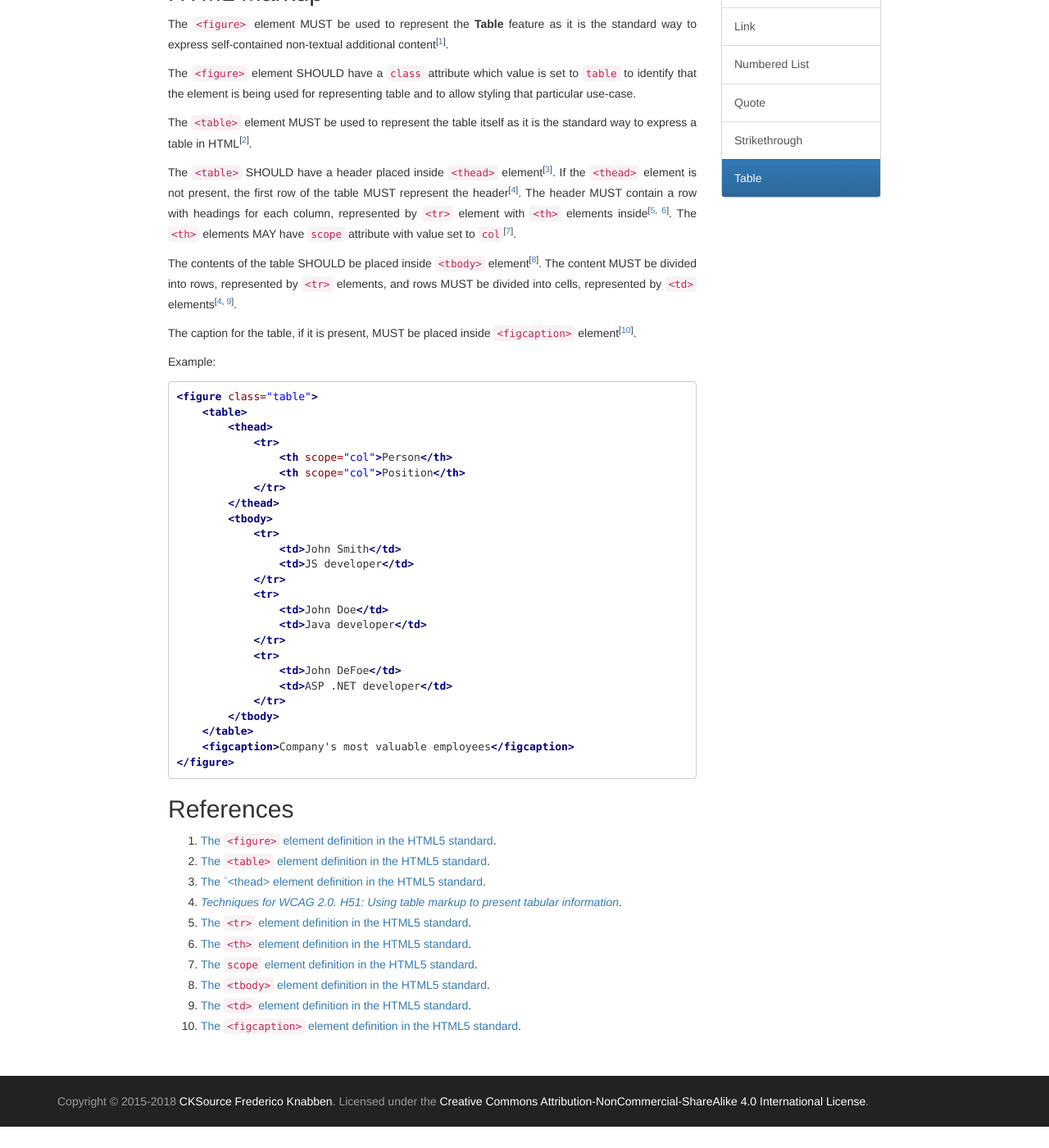
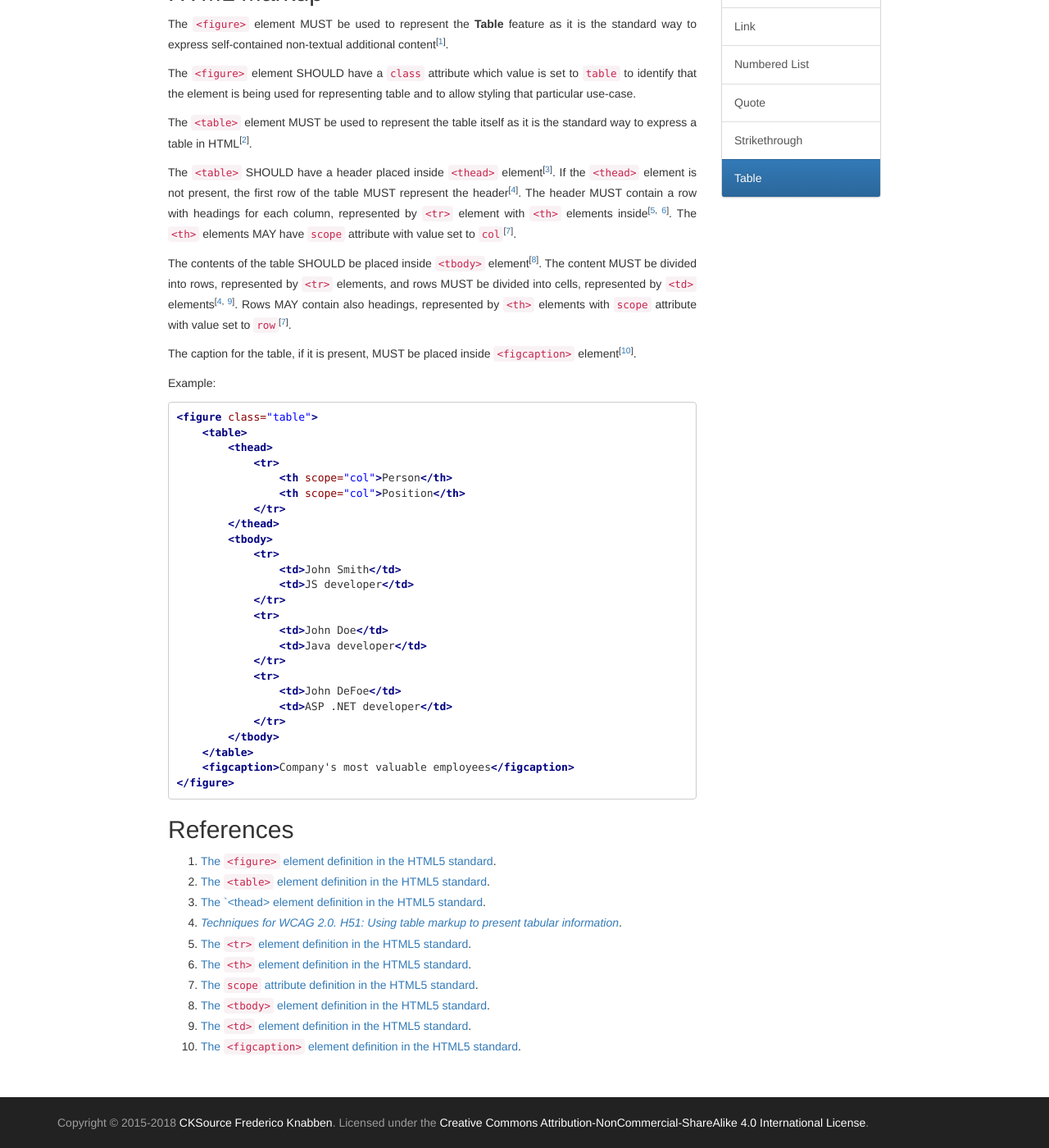
Before and after one commit to ckeditor/editor-recommendations, a Jekyll site: the page built from _features/table.md, in a window 1280 px wide and 1400 px high, scrolled down 432 px. Shown: the whole window at 82% size. Built offline with Jekyll 4.4.1, drawn with Linux system fonts in a browser that asks for light colours; nearby versions of some CDN libraries; before the commit the page ends 1806 px from its top, so only the background shows below that.

Commit message:
Add info about row headings.

```diff
--- a/_features/table.md
+++ b/_features/table.md
@@ -32,7 +32,7 @@ The `<table>` element MUST be used to represent the table itself as it is the st
 
 The `<table>` SHOULD have a header placed inside `<thead>` element<sup>[[3](#ref3)]</sup>. If the `<thead>` element is not present, the first row of the table MUST represent the header<sup>[[4](#ref4)]</sup>. The header MUST contain a row with headings for each column, represented by `<tr>` element with `<th>` elements inside<sup>[[5](#ref5), [6](#ref6)]</sup>. The `<th>` elements MAY have `scope` attribute with value set to `col`<sup>[[7](#ref7)]</sup>.
 
-The contents of the table SHOULD be placed inside `<tbody>` element<sup>[[8](#ref8)]</sup>. The content MUST be divided into rows, represented by `<tr>` elements, and rows MUST be divided into cells, represented by `<td>` elements<sup>[[4](#ref4), [9](#ref9)]</sup>.
+The contents of the table SHOULD be placed inside `<tbody>` element<sup>[[8](#ref8)]</sup>. The content MUST be divided into rows, represented by `<tr>` elements, and rows MUST be divided into cells, represented by `<td>` elements<sup>[[4](#ref4), [9](#ref9)]</sup>. Rows MAY contain also headings, represented by `<th>` elements with `scope` attribute with value set to `row`<sup>[[7](#ref7)]</sup>.
 
 The caption for the table, if it is present, MUST be placed inside `<figcaption>` element<sup>[[10](#ref10)]</sup>.
 
@@ -76,7 +76,7 @@ Example:
 4. <a id="ref4"></a>[<i>Techniques for WCAG 2.0. H51: Using table markup to present tabular information</i>](https://www.w3.org/TR/WCAG20-TECHS/H51.html).
 5. <a id="ref5"></a>[The `<tr>` element definition in the HTML5 standard](https://www.w3.org/TR/html5/tabular-data.html#the-tr-element).
 6. <a id="ref6"></a>[The `<th>` element definition in the HTML5 standard](https://www.w3.org/TR/html5/tabular-data.html#the-th-element).
-7. <a id="ref7"></a>[The `scope` element definition in the HTML5 standard](https://www.w3.org/TR/html5/tabular-data.html#attr-th-scope).
+7. <a id="ref7"></a>[The `scope` attribute definition in the HTML5 standard](https://www.w3.org/TR/html5/tabular-data.html#element-attrdef-th-scope).
 8. <a id="ref8"></a>[The `<tbody>` element definition in the HTML5 standard](https://www.w3.org/TR/html5/tabular-data.html#the-tbody-element).
 9. <a id="ref9"></a>[The `<td>` element definition in the HTML5 standard](https://www.w3.org/TR/html5/tabular-data.html#the-td-element).
 10. <a id="ref10"></a>[The `<figcaption>` element definition in the HTML5 standard](http://www.w3.org/TR/html5/grouping-content.html#the-figcaption-element).
```
